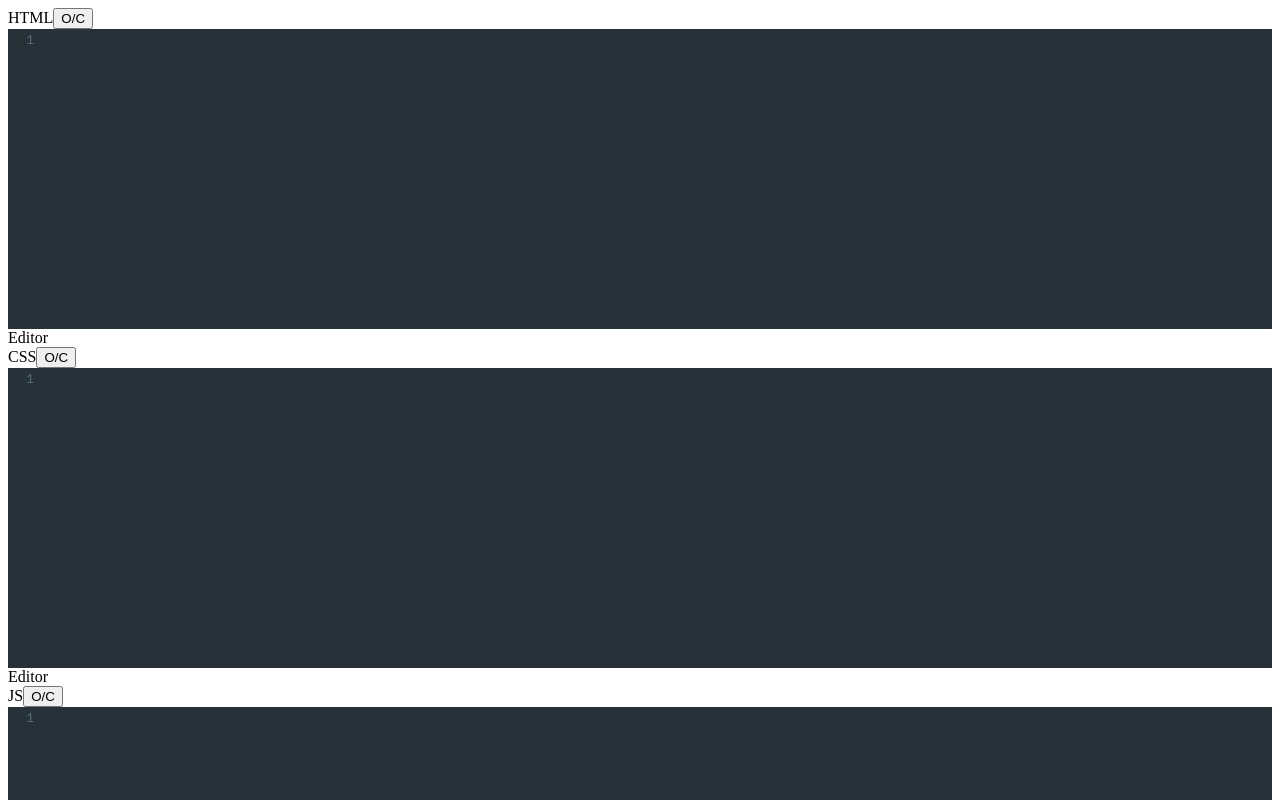
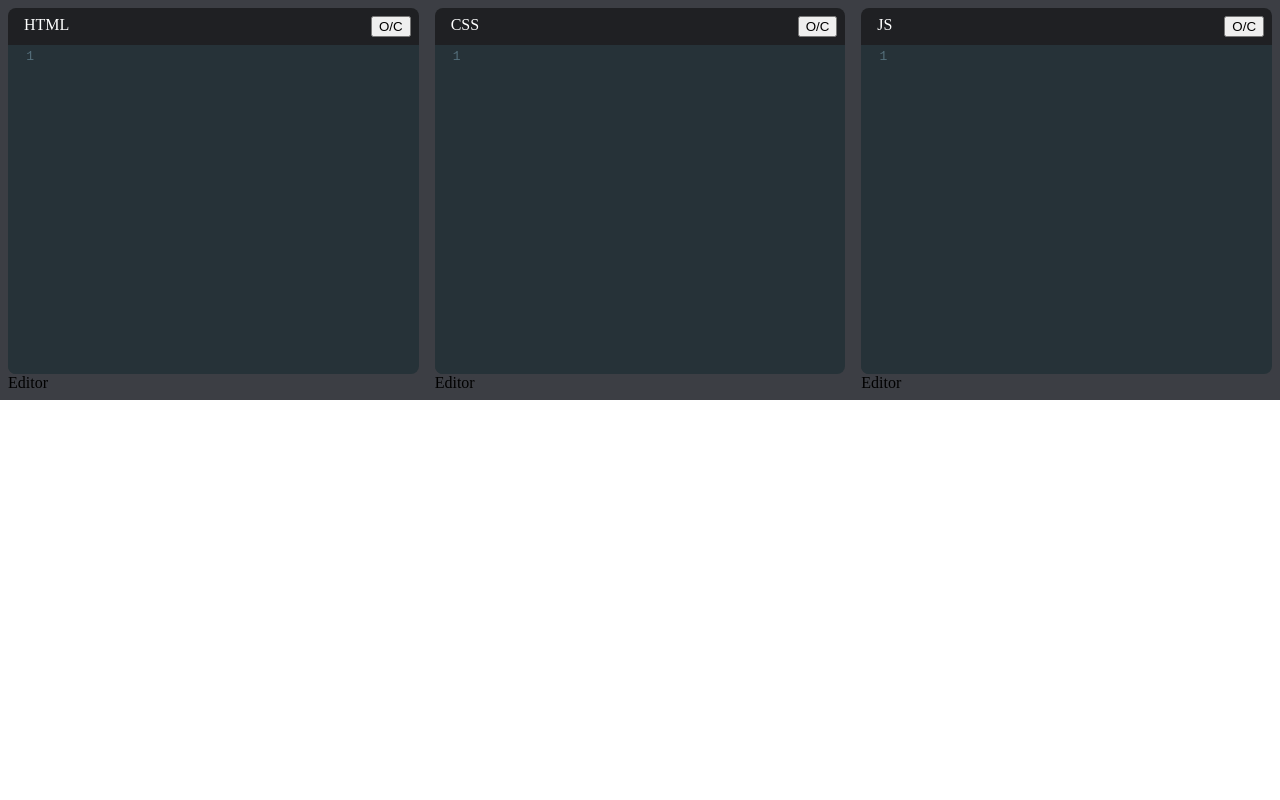
Before and after one commit to Mnargh/codepen-clone, a React (Create React App) app: page / in a window 1280 px wide. Shown: the top 800 px of the page. Built offline with nearby package versions, Linux system fonts and the light colour scheme.

Commit message:
Added css for editing components

```diff
--- a/src/components/App.js
+++ b/src/components/App.js
@@ -9,7 +9,7 @@ function App() {
 
   return (
     <>
-      <div className="pane top">
+      <div className="pane top-pane">
         <Editor
           language="xml"
           displayName="HTML"
--- /dev/null
+++ b/src/index.css
@@ -0,0 +1,45 @@
+body {
+  margin: 0;
+}
+
+.top-pane {
+  background-color: hsl(225, 6%, 25%);
+}
+
+.pane {
+  height: 50vh;
+  display: flex;
+}
+
+.editor-container {
+  flex-grow: 1;
+  /* grow to fit the entire space */
+  flex-basis: 0;
+  /* all are the same size */
+  display: flex;
+  flex-direction: column;
+  padding: 0.5rem;
+  background-color: hsl(225, 6%, 25%);
+}
+
+.editor-title {
+  display: flex;
+  justify-content: space-between;
+  background-color: hsl(225, 6%, 13%);
+  color: white;
+  padding: 0.5rem 0.5rem 0.5rem 1rem;
+  border-top-right-radius: 0.5rem;
+  border-top-left-radius: 0.5rem;
+}
+
+.CodeMirror {
+  height: 100% !important;
+  /* overides the default static height for CodeMirror */
+}
+
+.code-mirror-wrapper {
+  flex-grow: 1;
+  border-bottom-right-radius: 0.5rem;
+  border-bottom-left-radius: 0.5rem;
+  overflow: hidden;
+}
--- a/src/index.js
+++ b/src/index.js
@@ -1,5 +1,6 @@
 import React from 'react';
 import ReactDOM from 'react-dom';
+import './index.css'
 import App from './components/App';
 
 ReactDOM.render(
```
